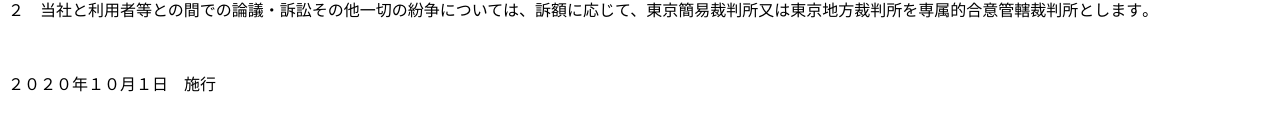
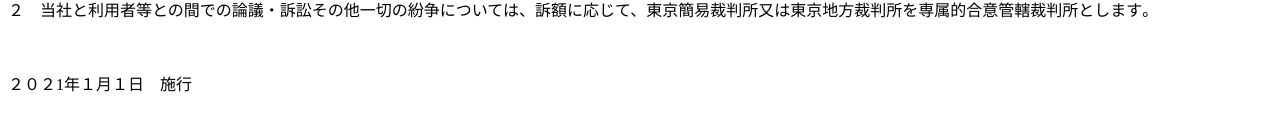
Before and after one commit to YukiFukushima/IaaSPolicy, a plain HTML site: page index.html in a window 1280 px wide. Shown: the part 5434-5565 px from the top of the page. Drawn offline with Linux system fonts and the light colour scheme.

Commit message:
Update index.html

```diff
--- a/index.html
+++ b/index.html
@@ -593,7 +593,7 @@
 
     <p class=MsoNormal><span lang=EN-US style='font-family:"ＭＳ 明朝",serif'><o:p>&nbsp;</o:p></span></p>
 
-    <p class=MsoNormal><span style='font-family:"ＭＳ 明朝",serif'>２０２０年１０月１日　施行<span
+    <p class=MsoNormal><span style='font-family:"ＭＳ 明朝",serif'>２０２1年１月１日　施行<span
     lang=EN-US><o:p></o:p></span></span></p>
 
     <p class=MsoNormal><span lang=EN-US style='font-family:"ＭＳ 明朝",serif'><o:p>&nbsp;</o:p></span></p>
```
